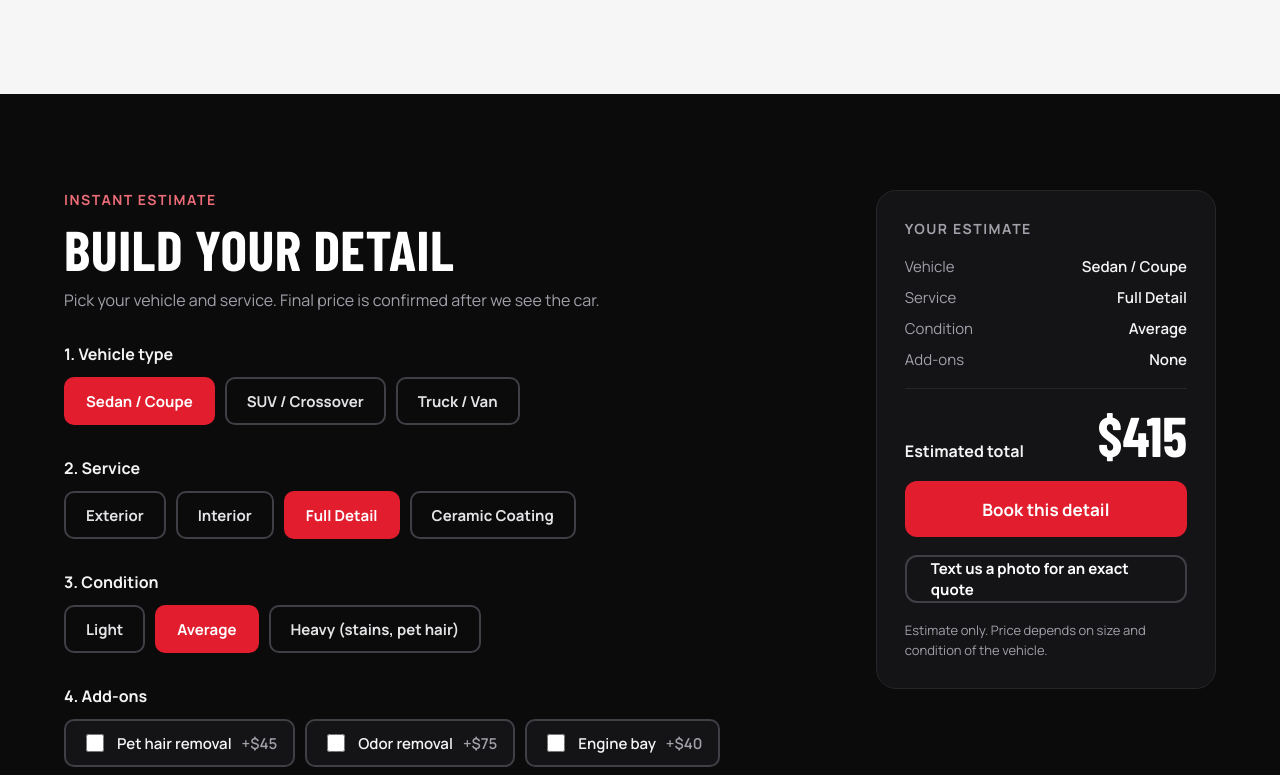
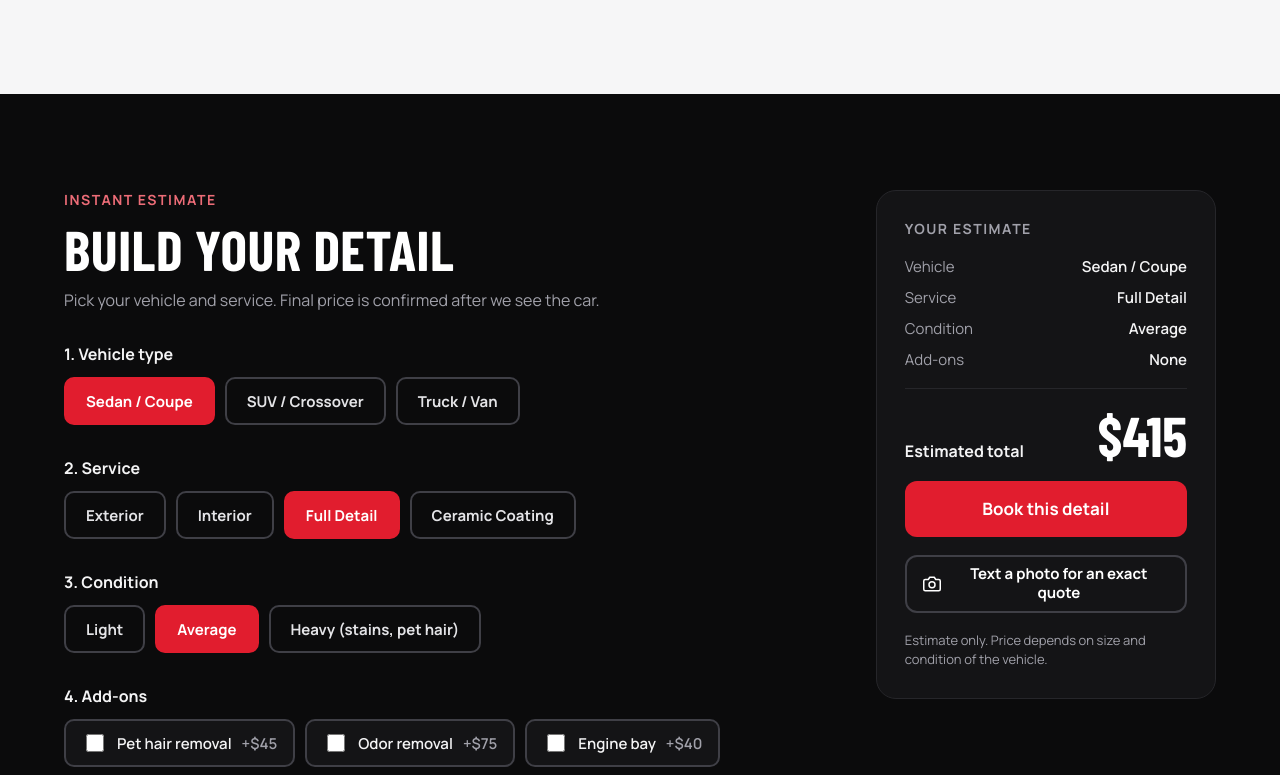
Before and after one commit to darionmitoski20-del/detailing-site, a Next.js app: page / in a window 1280 px wide. Shown: the part 2000-2775 px from the top of the page. Built offline with nearby package versions, Linux system fonts and the light colour scheme.

Commit message:
Calculator: tidy 'Text a photo' button (one centered line with camera icon)
Co-Authored-By: Claude Opus 5.5 <noreply@anthropic.com>
Claude-Session: https://claude.ai/code/session_01K6NbF44QiMLbtqW9JhtN4c

```diff
--- a/app/globals.css
+++ b/app/globals.css
@@ -70,6 +70,10 @@ button, input, select, textarea { font: inherit; }
 .btn--white { background: #fff; color: var(--ink); }
 .btn--ghost { border-color: var(--line-2); color: #fff; background: transparent; }
 .btn--block { width: 100%; }
+.btn { text-align: center; line-height: 1.25; }
+.btn--photo { min-height: 48px; padding: 8px 16px; font-size: 15px; gap: 8px; }
+.btn--photo svg { flex: none; }
+@media (max-width: 380px) { .btn--photo { font-size: 14px; } }
 
 /* ---------- Header ---------- */
 .header { position: sticky; top: 0; z-index: 50; background: var(--bg); border-bottom: 1px solid var(--line); }
--- a/components/Icons.tsx
+++ b/components/Icons.tsx
@@ -36,6 +36,13 @@ export const MessageIcon = (p: P) => (
 export const WhatsAppIcon = (p: P) => (
   <Base {...p}>
     <path d="M3 21l1.7-5A9 9 0 1 1 8 19.3z" />
+  </Base>
+);
+
+export const CameraIcon = (p: P) => (
+  <Base {...p}>
+    <path d="M23 19a2 2 0 0 1-2 2H3a2 2 0 0 1-2-2V8a2 2 0 0 1 2-2h4l2-3h6l2 3h4a2 2 0 0 1 2 2z" />
+    <circle cx="12" cy="13" r="4" />
   </Base>
 );
 
--- a/components/PriceCalculator.tsx
+++ b/components/PriceCalculator.tsx
@@ -3,6 +3,7 @@
 import { useMemo, useState } from "react";
 import { site } from "@/site.config";
 import { smsHref } from "@/lib/links";
+import { CameraIcon } from "./Icons";
 
 export type EstimateSelection = { vehicle: string; service: string; total: number };
 export const ESTIMATE_EVENT = "estimate:select";
@@ -117,8 +118,9 @@ export default function PriceCalculator() {
           <button type="button" className="btn btn--accent btn--block" onClick={bookThis}>
             Book this detail
           </button>
-          <a href={smsHref} className="btn btn--ghost btn--block" style={{ fontSize: 15, minHeight: 48 }}>
-            Text us a photo for an exact quote
+          <a href={smsHref} className="btn btn--ghost btn--block btn--photo">
+            <CameraIcon size={18} />
+            <span>Text a photo for an exact quote</span>
           </a>
           <p className="summary__note">Estimate only. Price depends on size and condition of the vehicle.</p>
         </aside>
```
